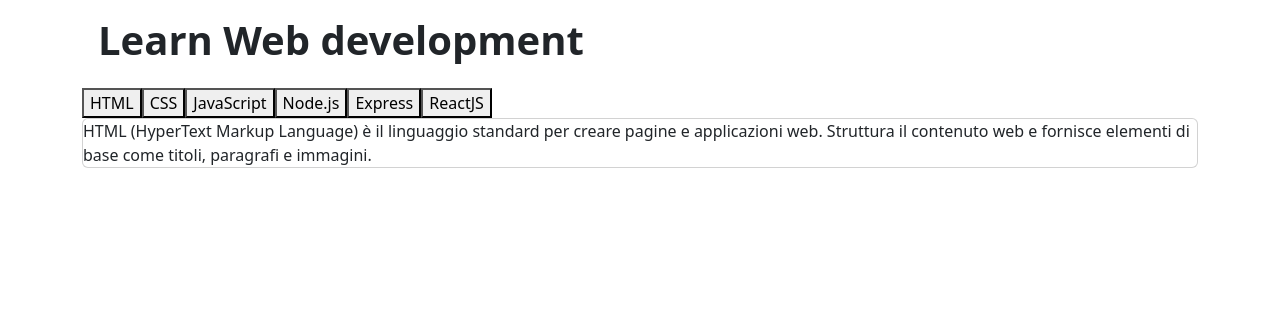
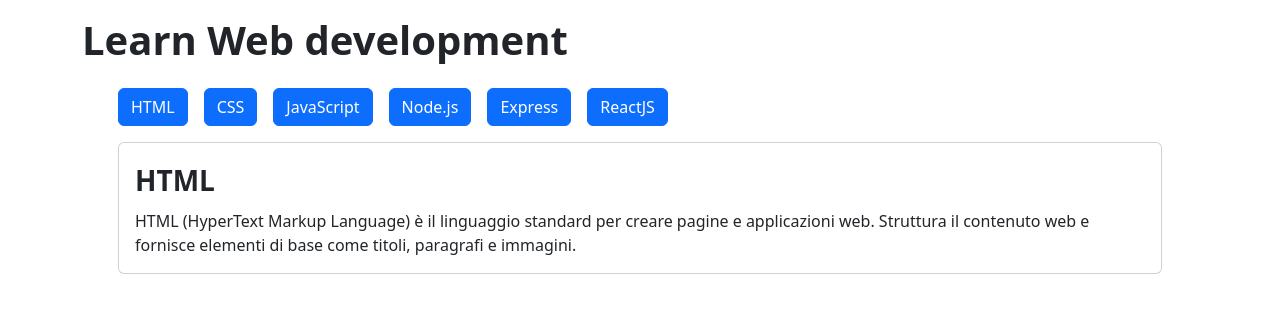
Before and after one commit to pietrobertino/react-use-state, a React (Vite) app: page / in a window 1280 px wide. Shown: the top 312 px of the page. Built offline with nearby package versions, Linux system fonts and the light colour scheme; the HTML template or start-up script is replaced by a standard one.

Commit message:
style project

```diff
--- a/src/assets/components/AppHeader.jsx
+++ b/src/assets/components/AppHeader.jsx
@@ -2,7 +2,7 @@
 
     return (
         <div className="container">
-            <h1 className="p-3 fw-bolder">Learn Web development</h1>
+            <h1 className="py-3 fw-bolder">Learn Web development</h1>
         </div>
     )
 }
--- a/src/assets/components/AppTabs.jsx
+++ b/src/assets/components/AppTabs.jsx
@@ -5,22 +5,28 @@
 
     const [show, setShow] = useState(1); // ho dato come valore iniziale l'id di html (primo linguaggio)
 
-    //dichiarando le seguenti variabili registro l'oggetto dell'array corrispondente all'id e accedo al suo valore associato alla chiave description
+    //dichiarando le seguenti variabili registro l'oggetto dell'array corrispondente all'id e accedo al suo valore associato alla chiave description e alla chaive title
     const cardToShow = languages.find(language => { return language.id === show });
+    const cardTitle = cardToShow.title;
     const cardDescription = cardToShow.description;
 
     return (
-        <div className="container">
+        <div className="container px-5">
             {/* Creo la lista di bottoni */}
 
             {languages.map(language => (
-                <button key={language.id} onClick={() => setShow(language.id)}>{language.title}</button>
+                <button key={language.id} className=" btn btn-primary me-3 mb-3" onClick={() => setShow(language.id)}>{language.title}</button>
             ))}
             {/* in questo modo il valore di show è 1 all'inizio e diventa un altro corrispondente all'id di un linguaggio quando il relativo pulsante viene premuto */}
 
             {/* Inserirsco all'interno della card la descrizione del linguaggio */}
-            <div className="card">
-                {cardDescription}
+            <div className="card p-3">
+                <div className=" card-title fs-3 fw-bolder">
+                    {cardTitle}
+                </div>
+                <div className=" card-text">
+                    {cardDescription}
+                </div>
             </div>
 
 
```
